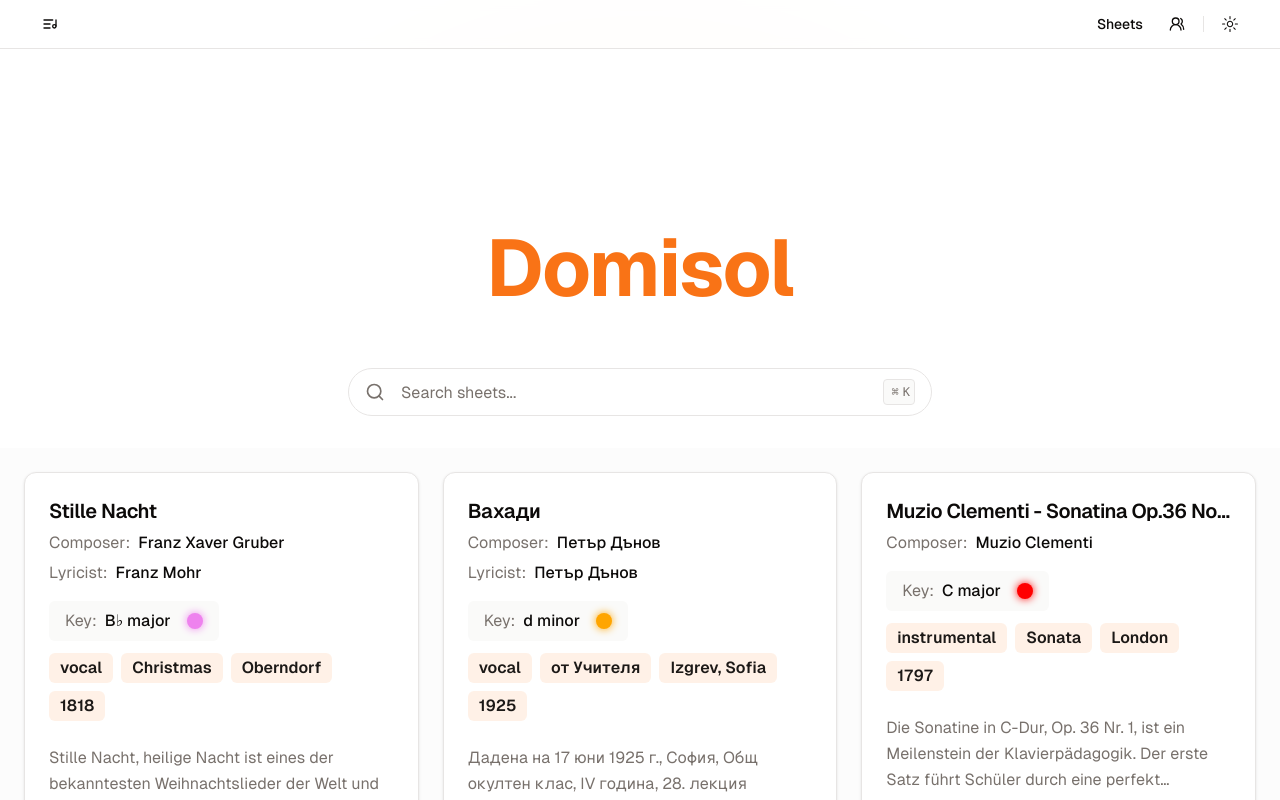
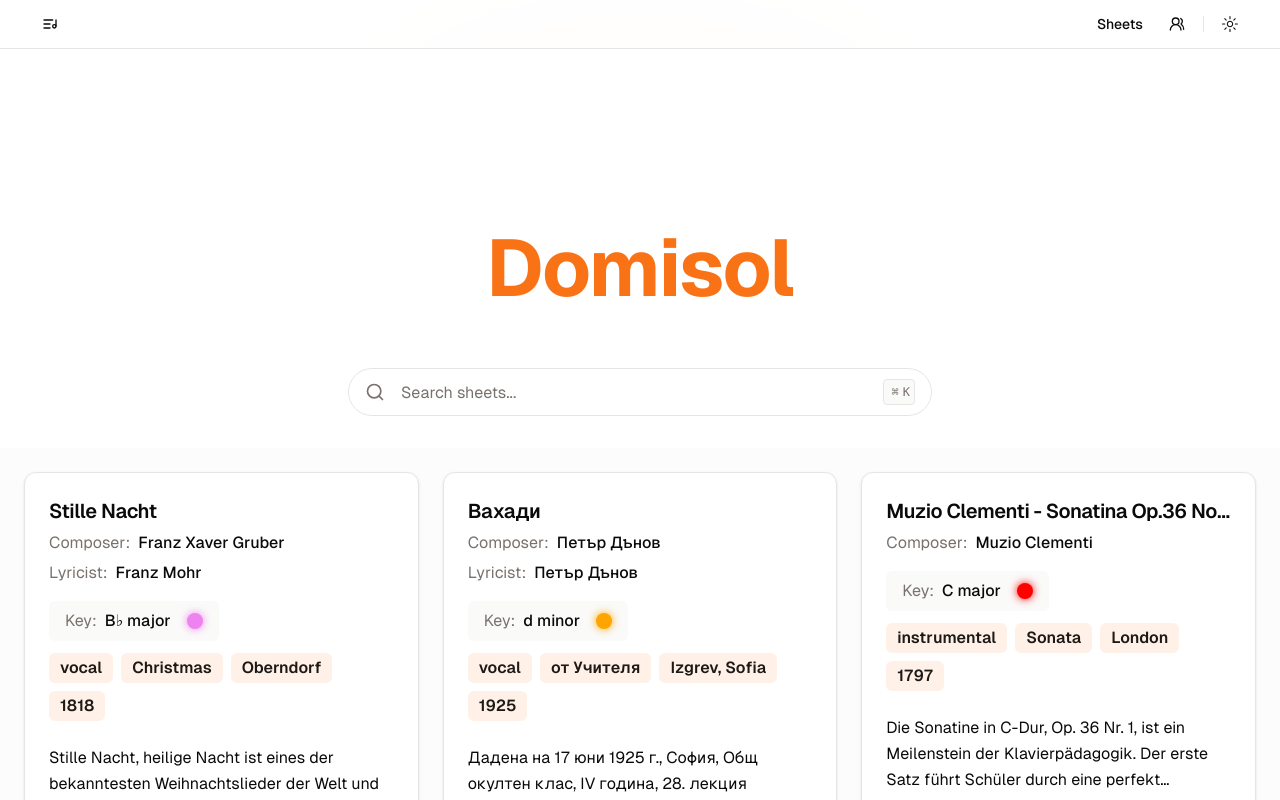
Before and after one commit to mkireva/domisol-ui, a Next.js app: page /sheets in a window 1280 px wide. Shown: the top 800 px of the page. Built offline with nearby package versions, Linux system fonts and the light colour scheme.

Commit message:
fix: sheet card wip

```diff
--- a/src/app/sheets/components/SheetCard.tsx
+++ b/src/app/sheets/components/SheetCard.tsx
@@ -186,7 +186,7 @@ export function SheetCard({ sheet, index }: SheetCardProps) {
         </CardHeader>
 
         <CardContent className="flex-grow">
-          <p className="text-base sm:text-md leading-relaxed line-clamp-3 text-muted-foreground">
+          <p className="text-base sm:text-md leading-relaxed line-clamp-3 text-grey-700">
             {sheet.description}
           </p>
         </CardContent>
```
